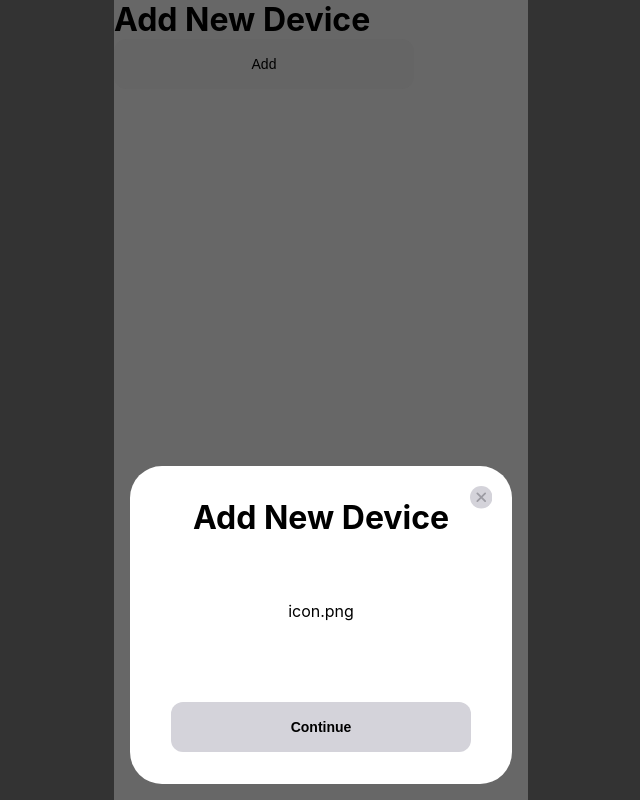
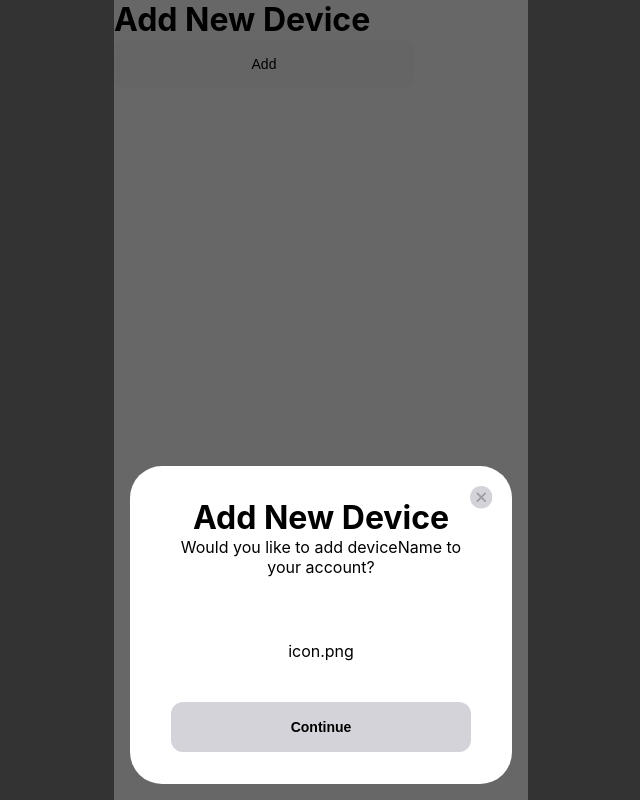
Before and after one commit to timothyac/react-add-device, a React (Create React App) app: page / in a window 1280 px wide. Both pictures are taken after a click on the button "Add". Shown: the whole page, without its empty margins (319-959 px from the left). Built offline with nearby package versions, Linux system fonts and the light colour scheme.

Commit message:
Device name and description

```diff
--- a/src/App.jsx
+++ b/src/App.jsx
@@ -1,4 +1,4 @@
-import React, { useState, Fragment } from "react";
+import React, { useState } from "react";
 import { CSSTransition } from "react-transition-group";
 
 import { ReactComponent as CloseBtn } from "./assets/close.svg";
@@ -25,11 +25,14 @@ const Modal = ({ setModal }) => {
   // Ignore touch events inside modal, but close on events from bg
   const closeFromBg = (e) => e.target === e.currentTarget && setModal(false);
 
+  const device = "deviceName";
+
   const screens = [
     {
       screen: "add",
       closeable: true,
       header: "Add New Device",
+      description: `Would you like to add ${device} to your account?`,
       icon: "icon.png",
       buttonText: "Continue",
       callback: () => setActiveScreen("finish"),
@@ -37,7 +40,8 @@ const Modal = ({ setModal }) => {
     {
       screen: "finish",
       closeable: false,
-      header: "New Device",
+      header: "Device Added",
+      description: `${device} has been added to your account!`,
       icon: "finish.png",
       buttonText: "Done",
       callback: () => setModal(false),
@@ -61,6 +65,7 @@ const Modal = ({ setModal }) => {
             )}
             <div className="modal-header">
               <h1>{props.header}</h1>
+              <p>{props.description}</p>
             </div>
             <div className="modal-content">
               <p>{props.icon}</p>
--- a/src/index.scss
+++ b/src/index.scss
@@ -77,6 +77,7 @@ code {
 
 .modal-header {
   text-align: center;
+  user-select: none;
 }
 
 .modal-content {
```
